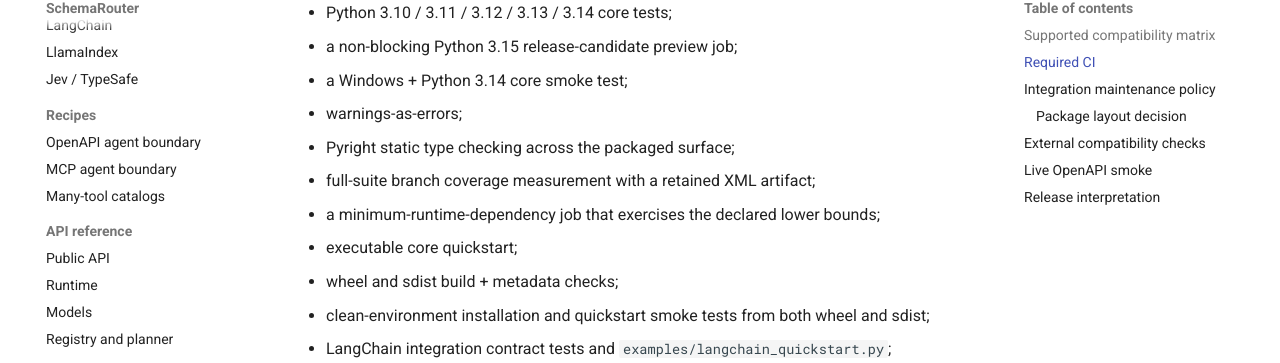
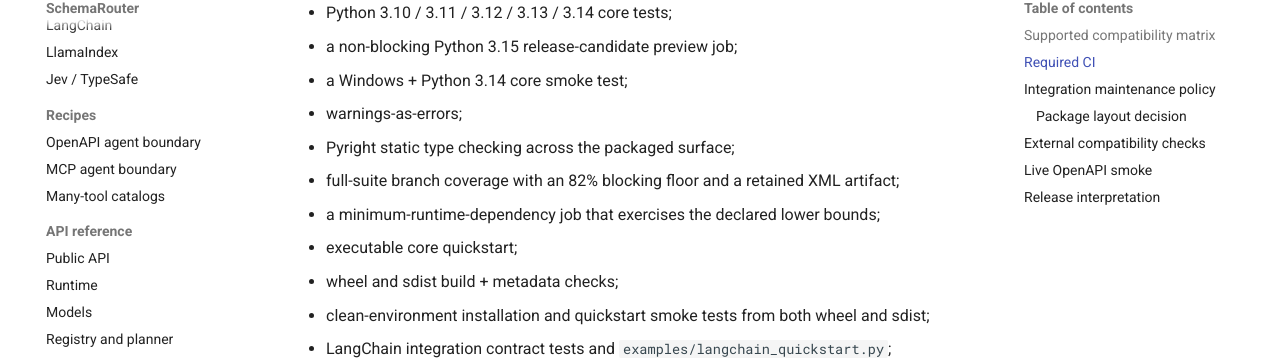
Before and after one commit to JDeun/SchemaRouter, an MkDocs documentation site: the page built from docs/compatibility.md, in a window 1280 px wide and 900 px high, scrolled down 1167 px. Shown: the part 89-452 px from the top of the window. Built offline with MkDocs 1.6.1 and Material for MkDocs 9.7.7, drawn with Linux system fonts in a browser that asks for light colours; comment, search, counter and statistics services are not loaded.

Commit message:
docs: document blocking branch coverage floor

```diff
--- a/docs/compatibility.md
+++ b/docs/compatibility.md
@@ -30,7 +30,7 @@ Every pull request runs:
 - a Windows + Python 3.14 core smoke test;
 - warnings-as-errors;
 - Pyright static type checking across the packaged surface;
-- full-suite branch coverage measurement with a retained XML artifact;
+- full-suite branch coverage with an 82% blocking floor and a retained XML artifact;
 - a minimum-runtime-dependency job that exercises the declared lower bounds;
 - executable core quickstart;
 - wheel and sdist build + metadata checks;
```
